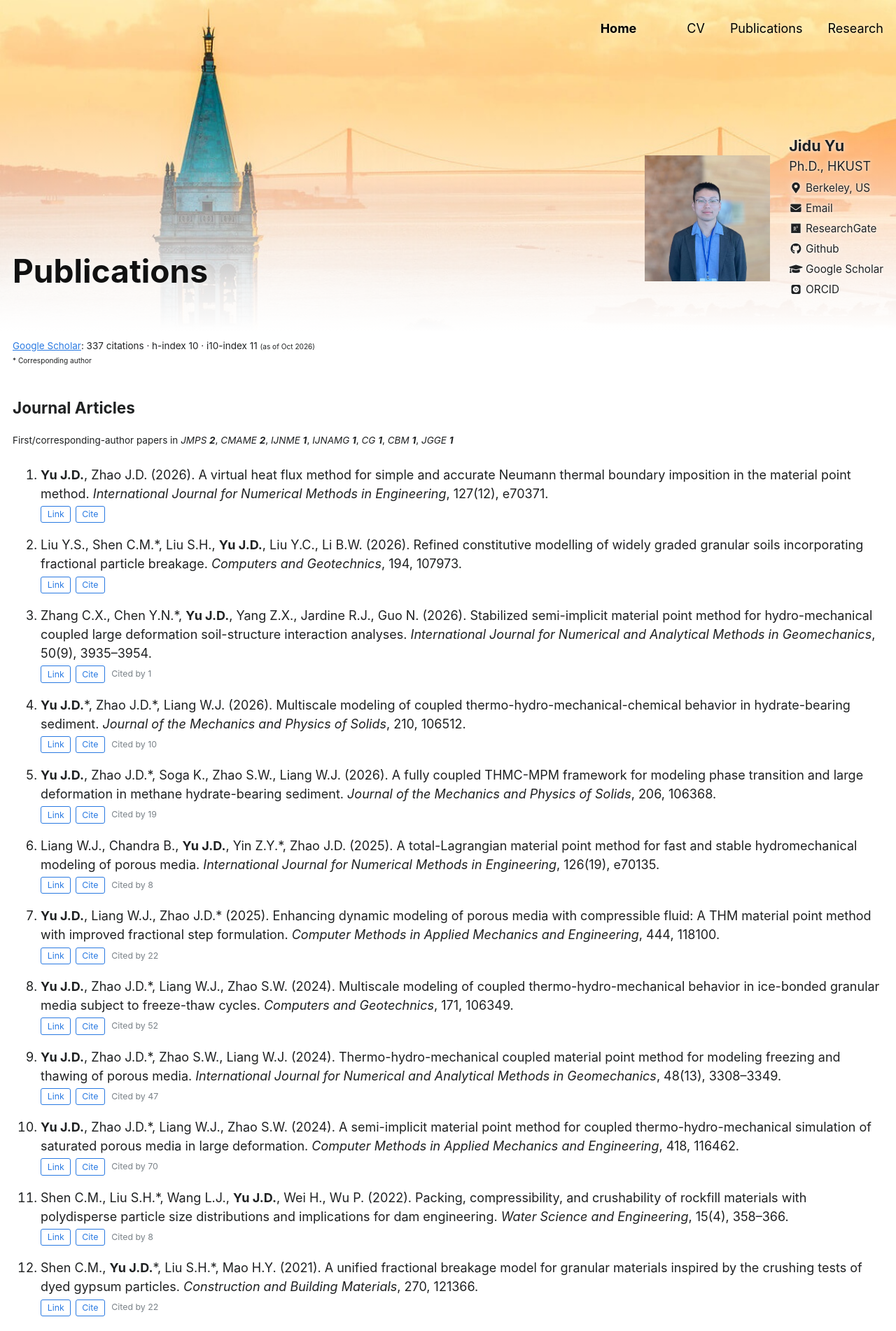
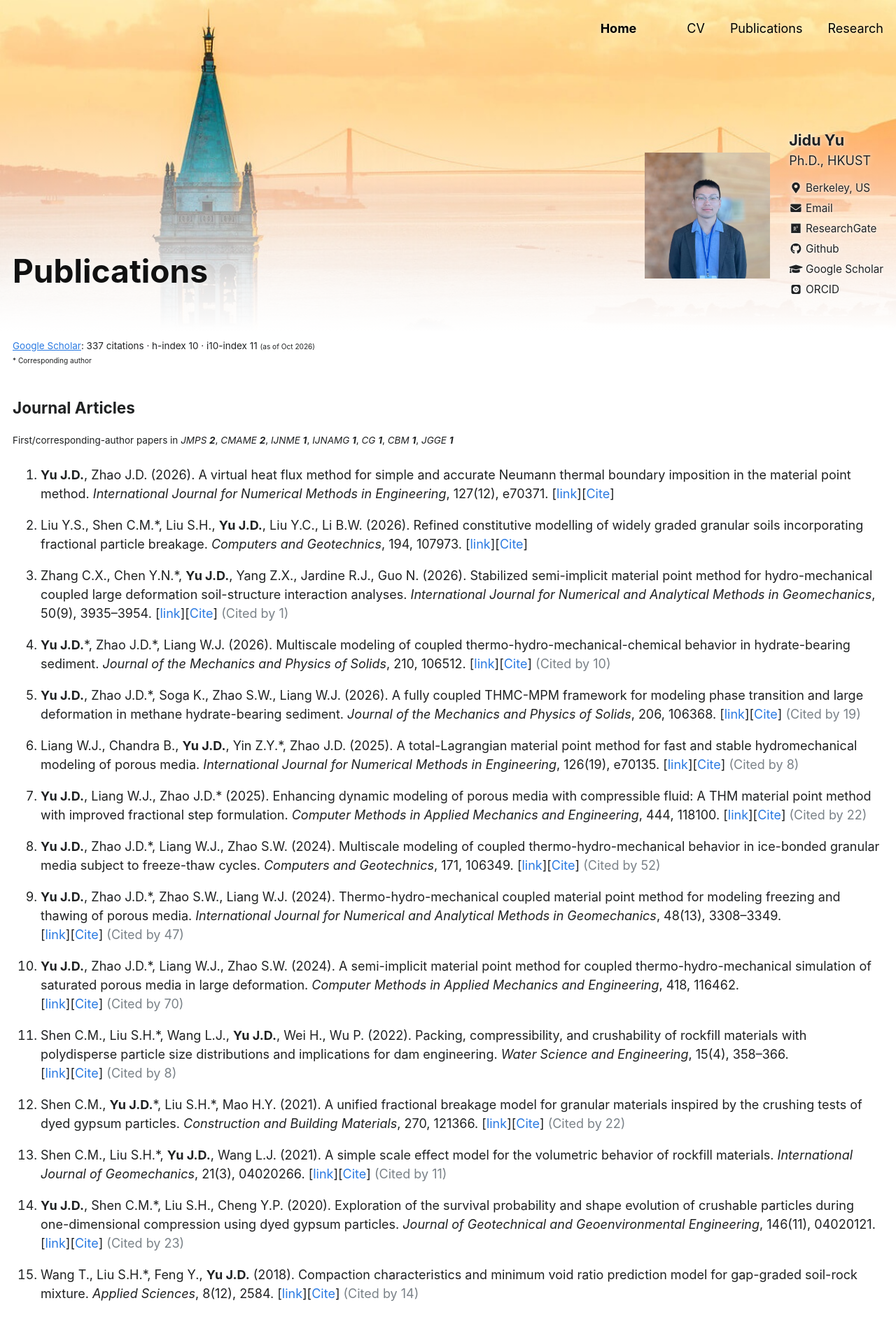
Before and after one commit to yujidu/yujidu.github.io, a Jekyll site: the page built from _pages/publications.md, in a window 1280 px wide. Shown: the top 1902 px of the page at 70% size. Built offline with Jekyll 4.4.1, drawn with Linux system fonts in a browser that asks for light colours; some web fonts are replaced; some of the changed text lies outside the part shown.

Commit message:
Footer photo with fade; inline [link] [Cite]; thesis DOI; reviewer list; drop CV research interests
Co-Authored-By: Claude Opus 5.5 <noreply@anthropic.com>
Claude-Session: https://claude.ai/code/session_01CtadbDehUMWbEMdjGRSUo3

```diff
--- a/_data/publications.yml
+++ b/_data/publications.yml
@@ -299,7 +299,7 @@ conference:
 - text: '**Yu J.D.**, Zhao J.D.\* (2025). A multiphysics-multiscale MPM-DEM framework for modeling climate-driven geohazards in phase-change granular media. *IX International Conference on Particle-based Methods (Particles 2025)*, 20–22 October 2025, Barcelona, Spain.'
 - text: '**Yu J.D.**, Zhao J.D.\* (2025). Hybrid explicit-implicit THMC-MPM for modeling phase transition and large deformation in hydrate-bearing sediment. *The 2nd Workshop on Material Point Method & Extreme Deformation Problems (MPM 2025)*, 12–14 September 2025, Xi''an, China.'
 - text: '**Yu J.D.**, Zhao J.D.\*, Zhao S.W., Liang W.J. (2024). Thermo-hydro-mechanical coupled material point method for simulating the freeze-thaw behavior of porous media. *16th World Congress on Computational Mechanics and 4th Pan American Congress on Computational Mechanics (WCCM-PANACM 2024)*, July 2024, Vancouver, Canada.'
-- text: '**Yu J.D.**, Zhao J.D.\*, Zhao S.W., Liang W.J. (2024). Multiphysics simulation of freezing and thawing granular media using material point method. *GeoShanghai International Conference 2024*, May 2024, Shanghai, China. IOP Conference Series: Earth and Environmental Science, 1330, 012035.'
+- text: '**Yu J.D.**, Zhao J.D.\*, Zhao S.W., Liang W.J. (2024). Multiphysics simulation of freezing and thawing granular media using material point method. *GeoShanghai International Conference 2024*, May 2024, Shanghai, China. *IOP Conference Series: Earth and Environmental Science*, 1330, 012035.'
   link: https://doi.org/10.1088/1755-1315/1330/1/012035
   cites: 3
   bib: |-
@@ -328,13 +328,15 @@ conference:
     }
 thesis:
 - text: '**Yu J.D.** (2025). Multiscale modeling of coupled thermo-hydro-mechanical behavior in granular media. Ph.D. thesis, The Hong Kong University of Science and Technology, Hong Kong.'
+  link: https://doi.org/10.14711/thesis-hdl152441
   bib: |-
     @phdthesis{yu2025phd,
       author = {Yu, Jidu},
       title = {Multiscale modeling of coupled thermo-hydro-mechanical behavior in granular media},
       school = {The Hong Kong University of Science and Technology},
       year = {2025},
-      address = {Hong Kong}
+      address = {Hong Kong},
+      doi = {10.14711/thesis-hdl152441}
     }
 talks:
 - text: '**Yu J.D.** (2026). Multiphysics and multiscale modeling of geomaterials in large deformation – Taking frozen soil and hydrate soil as examples. College of Architecture and Civil Engineering, Beijing University of Technology, Beijing, China. (Invited talk)'
--- a/_includes/pub-list.html
+++ b/_includes/pub-list.html
@@ -2,7 +2,7 @@
   Renders a group from _data/publications.yml as a numbered list (1, 2, 3 … from the top).
   Usage: {% include pub-list.html group="journal" count=5 %}
   Leave out "count" to show every item.
-  Each item shows [Link] (DOI/URL), [Cite] (opens its BibTeX) and its Google Scholar citations.
+  Each item shows [link] (DOI/URL), [Cite] (opens its BibTeX) and its Google Scholar citations.
 {% endcomment %}
 {%- assign pubs = site.data.publications[include.group] -%}
 {%- assign total = pubs | size -%}
@@ -10,12 +10,12 @@
 <ol class="pub-list">
 {%- for p in pubs limit: shown -%}
   <li>{{ p.text | markdownify | remove: "<p>" | remove: "</p>" | strip }}
-    {%- if p.link or p.bib or p.cites %}
-    <div class="pub-actions">
-      {%- if p.link %}<a class="pub-btn" href="{{ p.link }}" target="_blank" rel="noopener">Link</a>{% endif -%}
-      {%- if p.bib %}<button type="button" class="pub-btn pub-cite" aria-expanded="false">Cite</button>{% endif -%}
-      {%- if p.cites %}<span class="pub-cited">Cited by {{ p.cites }}</span>{% endif -%}
-    </div>
+    {%- if p.link or p.bib or p.cites %} <span class="pub-actions">
+      {%- if p.link %}[<a class="pub-link" href="{{ p.link }}" target="_blank" rel="noopener">link</a>]{% endif -%}
+      {%- if p.link and p.bib %} {% endif -%}
+      {%- if p.bib %}[<button type="button" class="pub-cite" aria-expanded="false">Cite</button>]{% endif -%}
+      {%- if p.cites %} <span class="pub-cited">(Cited by {{ p.cites }})</span>{% endif -%}
+    </span>
     {%- if p.bib %}
     <div class="pub-bib" hidden>
       <button type="button" class="pub-copy">Copy</button>
--- a/_layouts/default.html
+++ b/_layouts/default.html
@@ -23,6 +23,10 @@ layout: compress
         {% include footer/custom.html %}
         {% include footer.html %}
       </footer>
+      <div class="footer-hero" aria-hidden="true">
+        <img class="footer-hero__image" src="{{ '/images/berkeley.jpg' | relative_url }}" alt="" loading="lazy">
+        <div class="footer-hero__fade"></div>
+      </div>
     </div>
 
     {% include scripts.html %}
--- a/_sass/_home.scss
+++ b/_sass/_home.scss
@@ -118,7 +118,7 @@
 
 .home-hero__bio {
   color: $dark-gray;
-  margin-bottom: 0.35em !important;
+  margin-bottom: 0.8em !important;
 }
 
 .home-hero__links {
@@ -262,39 +262,34 @@
 }
 
 .pub-actions {
-  display: flex;
-  flex-wrap: wrap;
-  align-items: center;
-  gap: 0.5em;
-  margin-top: 0.35em;
-  font-size: $type-size-7;
+  white-space: nowrap;
 }
 
-.archive a.pub-btn,
-.pub-btn {
-  display: inline-block;
-  padding: 0.1em 0.7em;
-  border: 1px solid $link-color;
-  border-radius: 3px;
-  background: transparent;
+.archive a.pub-link,
+.pub-cite {
   color: $link-color;
-  font-family: inherit;
-  font-size: inherit;
-  line-height: 1.6;
   text-decoration: none;
+}
+
+.pub-cite {
+  padding: 0;
+  border: none;
+  background: none;
+  font: inherit;
   cursor: pointer;
 
-  &:hover,
   &.is-open {
-    background: $link-color;
-    color: #fff;
-    text-decoration: none;
+    font-weight: 700;
   }
+}
+
+.archive a.pub-link:hover,
+.pub-cite:hover {
+  text-decoration: underline;
 }
 
 .pub-cited {
   color: $gray;
-  margin-left: 0.25em;
 }
 
 .pub-bib {
@@ -354,3 +349,40 @@
   color: $gray;
   font-variant-numeric: tabular-nums;
 }
+
+/* Footer: the same photo at the very bottom, fading in from the white page */
+body {
+  padding-bottom: 0;  /* footer now sits in normal flow below the content */
+}
+
+.page__footer {
+  position: relative;
+  bottom: auto;
+  border-top: none;
+  background-color: #fff;
+}
+
+.footer-hero {
+  position: relative;
+  margin-top: 1em;
+}
+
+.footer-hero__image {
+  display: block;
+  width: 100%;
+  height: auto;
+}
+
+.footer-hero__fade {
+  position: absolute;
+  left: 0;
+  right: 0;
+  top: 0;
+  height: 70%;
+  background: linear-gradient(to top,
+    rgba(255, 255, 255, 0) 0%,
+    rgba(255, 255, 255, 0.55) 45%,
+    rgba(255, 255, 255, 0.9) 75%,
+    #fff 92%);
+  pointer-events: none;
+}
```
Also changed, not shown: _pages/cv.md (+1 -9 lines).
